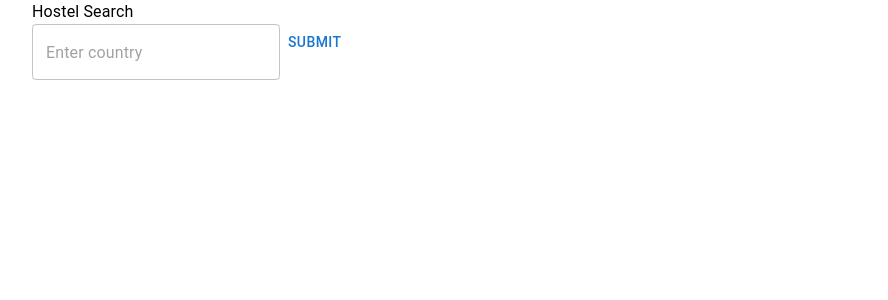
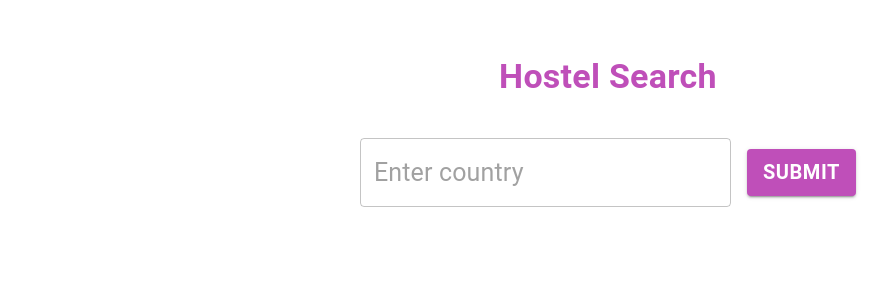
Before and after one commit to vknanavati/React-Flask-Hostel-App, a React (Create React App) app: page / in a window 1280 px wide. Shown: the top 300 px of the page, without its empty margins (32-920 px from the left). Built offline with nearby package versions, Linux system fonts and the light colour scheme.

Commit message:
styled TextField, Select, and Grid components with MUI.

```diff
--- a/src/App.js
+++ b/src/App.js
@@ -84,36 +84,88 @@ function App() {
 
   return (
     <Container>
-      <Typography>Hostel Search</Typography>
       <Grid>
+        <Typography
+          variant="h4"
+          sx={{
+            marginTop:7,
+            marginBottom: 5,
+            color: "#BF4FB9",
+            fontWeight: 700,
+            textAlign: "center"
+
+          }}
+        >
+          Hostel Search
+        </Typography>
         <form onSubmit={handleSubmit}>
+          <Grid
+            container
+            justifyContent={"center"}
+            alignItems={"center"}
+            sx={{marginBottom: 8}}
+          >
             <Grid>
               <TextField
+                sx={{
+                  "& .MuiOutlinedInput-root.Mui-focused .MuiOutlinedInput-notchedOutline": {
+                    borderColor: "#BF4FB9"
+                  },
+                  input: {
+                    fontSize: 25
+                  }
+                }}
                 type="text"
                 placeholder="Enter country"
                 value={country}
                 onChange={(e) => setCountry(e.target.value)}
               />
+            </Grid>
+            <Grid>
               <Button
                 type="submit"
+                variant="contained"
+                size="medium"
+                sx={{
+                  marginLeft: 2,
+                  backgroundColor: "#BF4FB9",
+                  "&:hover": {
+                    backgroundColor: "#BF4FB9"
+                  },
+                  fontSize: 20,
+                  fontWeight: 700
+                }}
               >
                 Submit
               </Button>
             </Grid>
+          </Grid>
+
           {response && (
           <Grid
+            container
             marginTop={5}
           >
-          <FormControl sx={{width: 180}}>
+            <Grid
+              container
+              justifyContent={"center"}
+            >
+              <FormControl sx={{width: 290}}>
                 <InputLabel
                   sx={{
                     '&.MuiInputLabel-shrink':{
                       color:"black"
                     },
-                fontSize: 25
+                    fontSize: 20
                   }}
                 >Choose City</InputLabel>
                 <Select
+                  sx={{
+                    "&.Mui-focused .MuiOutlinedInput-notchedOutline":{
+                      borderColor: "#BF4FB9"
+                    },
+                    fontSize: 25
+                  }}
                   label="Choose City"
                   value={city}
                   onChange={e=>handleCityChoice(e)}
@@ -123,13 +175,16 @@ function App() {
                   })}
                 </Select>
               </FormControl>
-          {graph1 && <img src={graph1} alt="hostel-graph"/>}
-          {graph2 && <img src={graph2} alt="hostel-graph"/>}
-          {graph3 && <img src={graph3} alt="hostel-graph"/>}
-          {graph4 && <img src={graph4} alt="hostel-graph"/>}
-          {graph5 && <img src={graph5} alt="hostel-graph"/>}
-          {graph6 && <img src={graph6} alt="hostel-graph"/>}
-          {graph7 && <img src={graph7} alt="hostel-graph"/>}
+            </Grid>
+            <Grid marginTop={10}>
+              {graph1 && <Grid sx={{mb:9}}><img src={graph1} alt="hostel-graph"/></Grid>}
+              {graph2 && <Grid sx={{mb:9}}><img src={graph2} alt="hostel-graph"/></Grid>}
+              {graph3 && <Grid sx={{mb:9}}><img src={graph3} alt="hostel-graph"/></Grid>}
+              {graph4 && <Grid sx={{mb:9}}><img src={graph4} alt="hostel-graph"/></Grid>}
+              {graph5 && <Grid sx={{mb:9}}><img src={graph5} alt="hostel-graph"/></Grid>}
+              {graph6 && <Grid sx={{mb:9}}><img src={graph6} alt="hostel-graph"/></Grid>}
+              {graph7 && <Grid sx={{mb:9}}><img src={graph7} alt="hostel-graph"/></Grid>}
+          </Grid>
         </Grid>
         )}
         </form>
```
Lines whose indentation alone changed are shown as unchanged.
